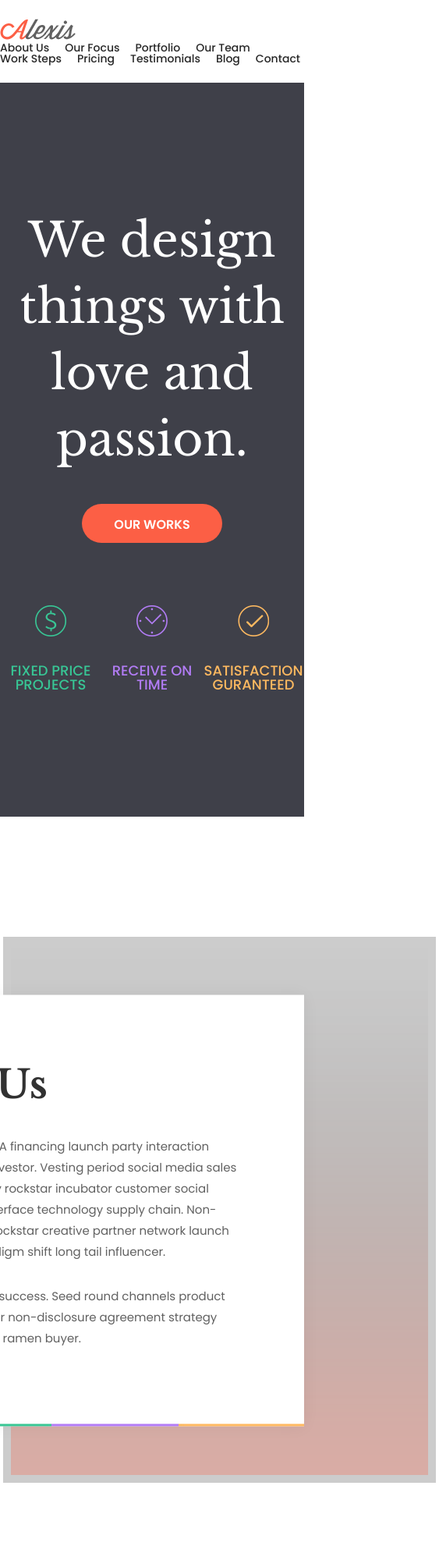
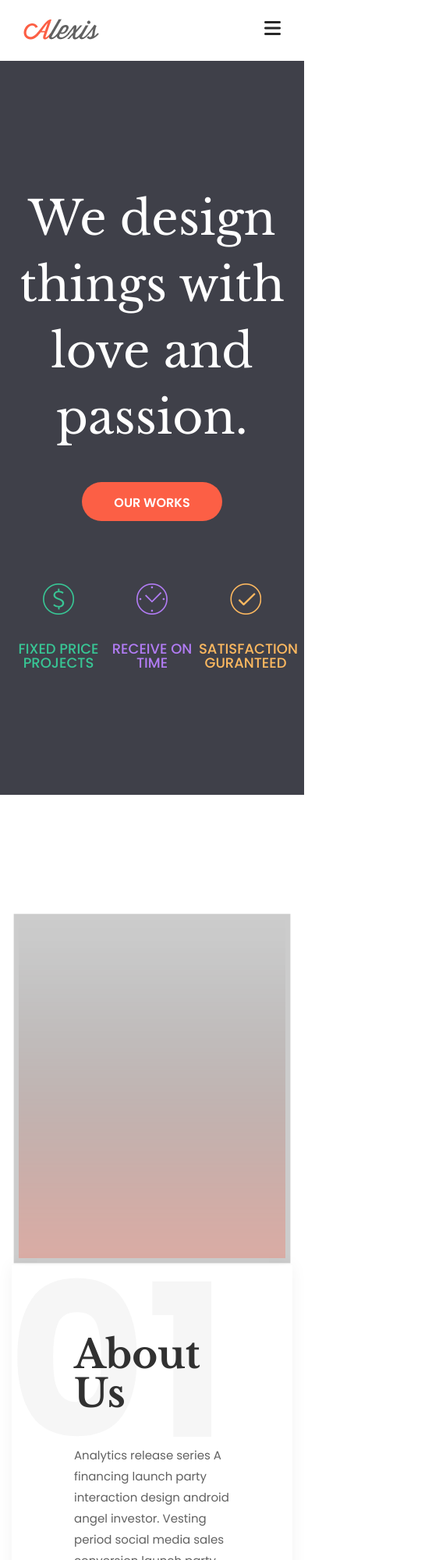
Before and after one commit to gitrate/psd_template, a plain HTML site: page index.html in a window 390 px wide. Shown: the top 2000 px of the page at 78% size, 563 px wide, since content can reach past the window. Drawn offline with nearby package versions, Linux system fonts and the light colour scheme.

Commit message:
media query

```diff
--- a/css/styles.css
+++ b/css/styles.css
@@ -6,7 +6,10 @@
 */
 
 *{box-sizing: border-box;}
-html, body {height: auto;}
+html, body {height: auto;
+	overflow-x: hidden;
+	width:100%;
+}
 body {
 	font-family: 'Poppins', sans-serif;
 	font-weight: 400;
@@ -39,6 +42,11 @@ ul {
 a {
 	display: inline-block;
 	text-decoration: none;
+}
+
+img {
+	display: inline-block;
+	max-width: 100%;
 }
 
 .content-wrapper {
@@ -120,8 +128,17 @@ a {
 header {
 	padding: 24px 0;
 }
-
-
+.burger {
+	display: none;
+	float: right;
+	font-size: 24px;
+	line-height: 1;
+	color: #272727;
+}
+.burger:before {
+	content: '\f0c9';
+	font-family: 'FontAwesome';
+}
 .welcome-block {
 	padding: 160px 0;
 	text-align: center;
@@ -500,8 +517,8 @@ header {
 	border-bottom: 3px solid transparent;
 	max-width: 460px;
 }
-.work-steps .absolute-block .absolute-left { left: 0;}
-.work-steps .absolute-block .absolute-right { right: 50px;}
+.work-steps .absolute-block.absolute-left { left: 0;}
+.work-steps .absolute-block.absolute-right { right: 0;}
 .work-steps .absolute-block .red-border {border-color: #fc5f45;}
 .work-steps .absolute-block .green-border {border-color: #38c695;}
 .work-steps .absolute-block .blue-border {border-color: #b27cf5;}
@@ -524,3 +541,73 @@ header {
 	margin-bottom: 20px;
 	font: 400 25px/1 'Poppins', sans-serif;
 }
+
+/* media query */
+
+@media screen and (max-width:1140px) {
+	.about-article {
+		position: relative;
+		top: auto;
+		right: auto;
+		margin: 0 auto;
+		transform: none;
+		max-width: 100%;
+	}
+	.about-block img {
+		display: block;
+		margin: 0 auto;
+	}
+	.content-wrapper,
+	header {
+		padding-left: 15px;
+		padding-right: 15px;
+	}
+	.description-part .share-icon {
+		display: none;
+	}
+	.article-about .soc-part {
+		/* display: inline-block; */
+		margin: 25px 0 0;
+		text-align: center;
+		width: 100%;
+	}
+	.article-about .soc-part li {
+		display: inline-block;
+		margin: 10px;
+	}
+	.article-about .description-part {
+	border-right: 0;
+	padding-right: 0;
+	padding-bottom: 10px;
+	}
+	.article-about .soc-part li:last-child {
+		margin: 10px;
+	}
+
+}
+@media screen and (max-width:1024px) {
+	.head-menu ul {
+		position: absolute;
+		top: -100%;
+		left: 0;
+		height: 100%;
+		width: 100%;
+		background: #fff;
+		z-index: 10;
+		padding: 100px;
+		transition: ease-in-out 0.2s transform;
+	}
+	.head-menu ul.active,
+	.burger:hover + .head-menu ul	{
+		transform: translateY(100%);
+	}
+	.head-menu li {
+		display: block;
+		text-align: center;
+		margin: 0 0 15px;
+	}
+	.burger {display: block;}
+}
+.description-part .share-icon {
+	padding: 0;
+}
--- a/index.html
+++ b/index.html
@@ -17,6 +17,7 @@
 			<a href="#" class="logo left">
 				<img src="img/logo.png" alt="logo">
 			</a>
+			<span class="burger"></span>
 			<nav class="head-menu right">
 				<ul>
 					<li><a href="#">About Us</a></li>
```
Also changed, not shown: img/step1.jpg (added), img/step2.jpg (added), img/step3.jpg (added), img/step4.jpg (added).
